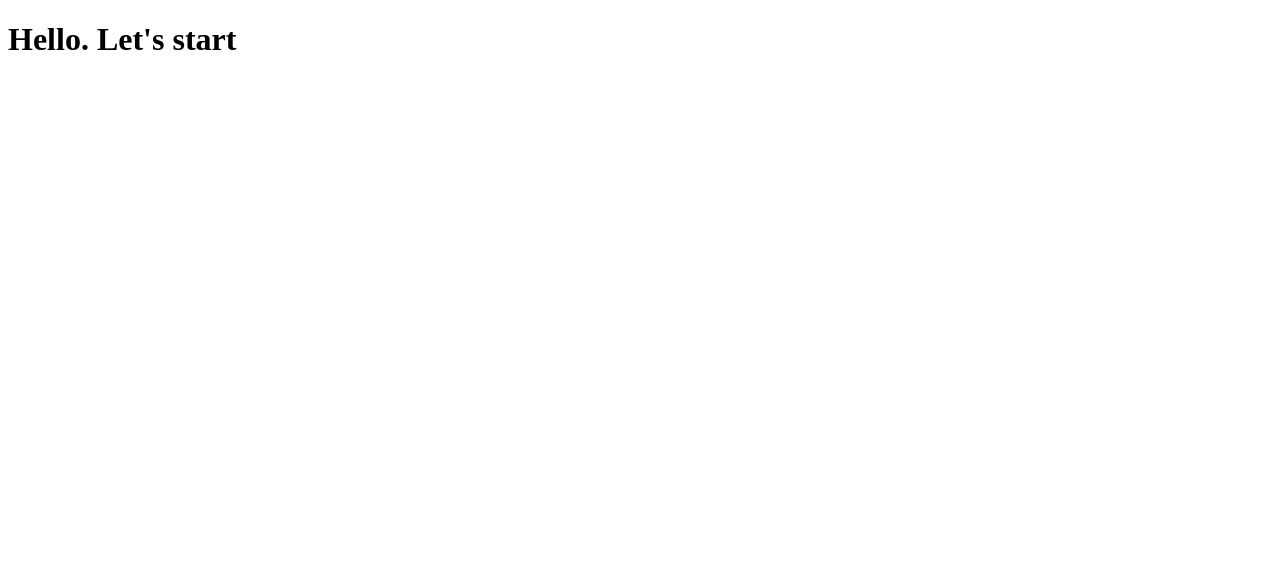
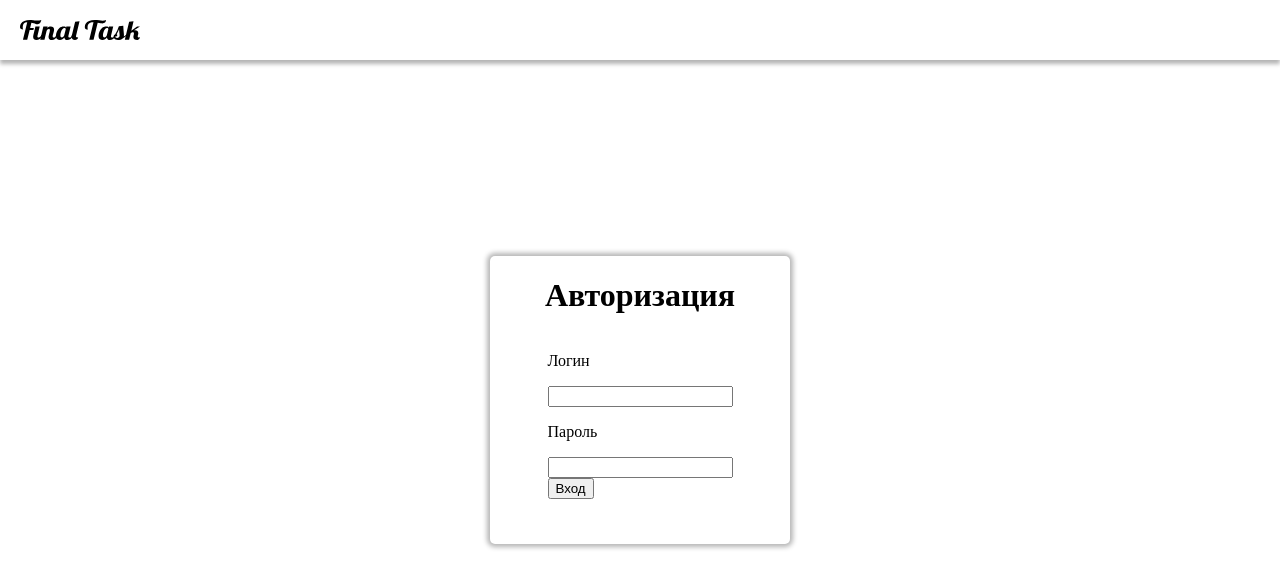
Before and after one commit to nikolaevyur/FT-react-app, a React (Create React App) app: page / in a window 1280 px wide. Shown: the top 588 px of the page. Built offline with nearby package versions, Linux system fonts and the light colour scheme.

Commit message:
Added: Header, Login

```diff
--- a/package.json
+++ b/package.json
@@ -8,7 +8,9 @@
     "@testing-library/user-event": "^13.5.0",
     "react": "^18.1.0",
     "react-dom": "^18.1.0",
+    "react-router-dom": "^6.3.0",
     "react-scripts": "5.0.1",
+    "sass": "^1.51.0",
     "web-vitals": "^2.1.4"
   },
   "scripts": {
--- a/src/components/app/app.jsx
+++ b/src/components/app/app.jsx
@@ -1,8 +1,9 @@
 import React from "react";
+import Login from "../../pages/login/login";
 
 const App = () => {
   return (
-    <h1>Hello. Let's start</h1>
+    <Login />
   )
 }
 
--- /dev/null
+++ b/src/components/authorization/authorization.jsx
@@ -0,0 +1,25 @@
+import React from "react";
+import "../../components/authorization/authorization.scss"
+
+const Authorization = () => {
+  return (
+    <div className="login">
+      <h1 className="login__title">Авторизация</h1>
+      <form>
+        <label>
+          <p className="login__title-login">Логин</p>
+          <input className="login__input-login" type="text" />
+        </label>
+        <label>
+          <p className="login__title-password">Пароль</p>
+          <input className="login__input-password" type="password" />
+        </label>
+        <div>
+          <button className="login__btn" type="submit">Вход</button>
+        </div>
+      </form>
+    </div>
+  )
+}
+
+export default Authorization;
--- /dev/null
+++ b/src/components/authorization/authorization.scss
@@ -0,0 +1,25 @@
+@import "/src/components/colors/colors.vars.scss";
+
+.login {
+  display: flex;
+  flex-direction: column;
+  align-items: center;
+
+  position: absolute;
+  width: 300px;
+  height: 288px;
+  left: calc(50% - 300px/2);
+  top: calc(50% - 288px/2);
+
+  background: $white;
+  box-shadow: 0px 0px 5px 3px $grey;
+  border-radius: 5px;
+
+  .login_title-login {
+    position: static;
+    width: 240px;
+    height: 19px;
+    left: 0px;
+    top: 0px;
+  }
+}
--- /dev/null
+++ b/src/components/colors/colors.vars.scss
@@ -0,0 +1,3 @@
+$white: #FFFFFF;
+$grey: #B5B5B5;
+$blue: #7B61FF;
--- /dev/null
+++ b/src/components/header/header.jsx
@@ -0,0 +1,14 @@
+import React from "react";
+import "./header.scss"
+
+
+
+const Header = () => {
+  return (
+    <div className="header">
+      <div className="header__logo"></div>
+    </div>
+  )
+}
+
+export default Header;
--- /dev/null
+++ b/src/components/header/header.scss
@@ -0,0 +1,19 @@
+@import "/src/components/colors/colors.vars.scss";
+
+.header {
+  position: absolute;
+  display: flex;
+  height: 60px;
+  left: 0px;
+  right: 0px;
+  top: 0px;
+  background: $white;
+  box-shadow: 0px 4px 4px $grey;
+
+  &__logo {
+    background-image: url('../../../public/Logo.svg');
+    width: 120px;
+    height: 20px;
+    margin: 20px;
+  }
+}
--- /dev/null
+++ b/src/pages/login/login.jsx
@@ -0,0 +1,14 @@
+import React from "react";
+import Header from "../../components/header/header";
+import Authorization from "../../components/authorization/authorization"
+
+const Login = () => {
+  return (
+    <>
+      <Header />
+      <Authorization />
+    </>
+  )
+}
+
+export default Login;
```
Also changed, not shown: public/Logo.svg (added), 1 other file (tests, documents, lock files or other folders).
